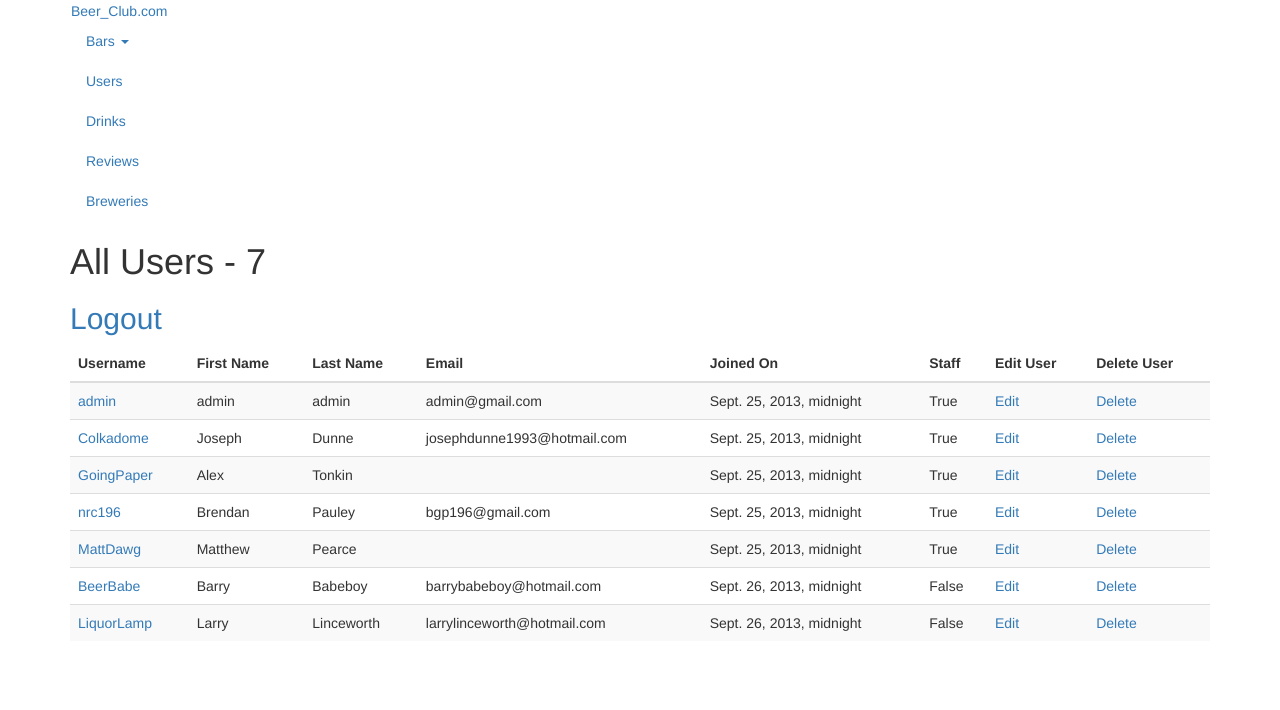
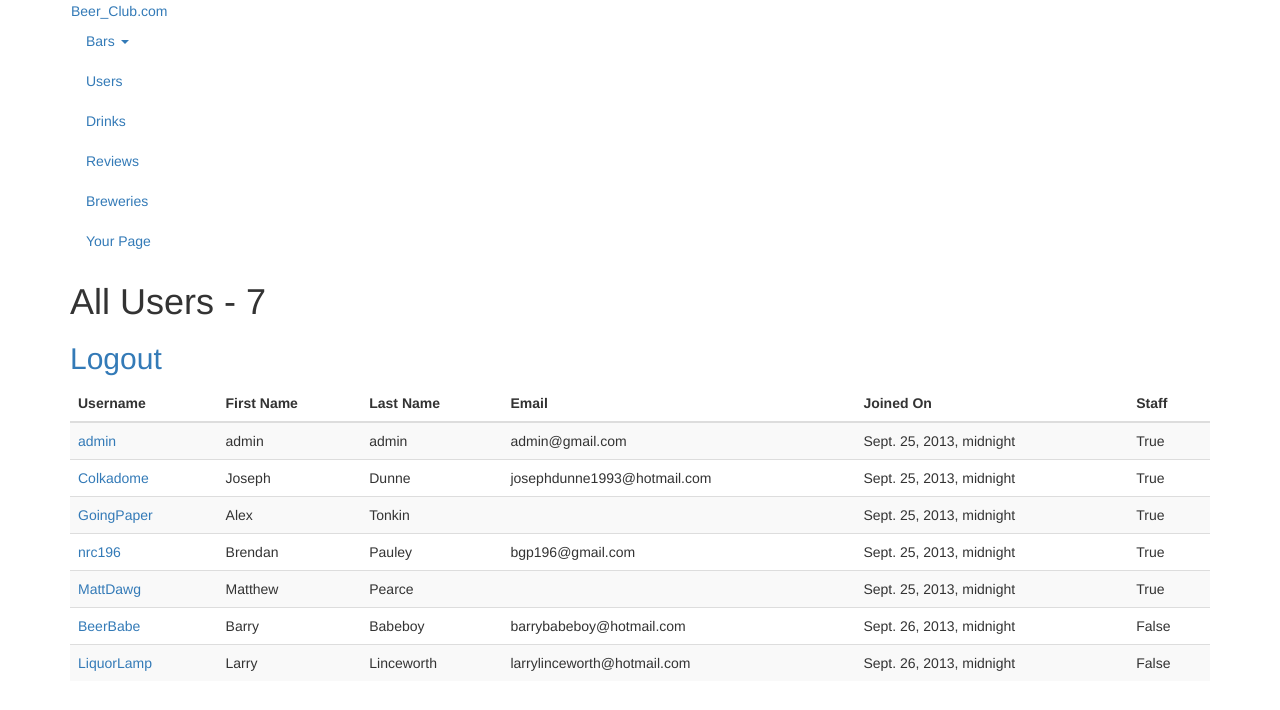
Before and after one commit to goingpaper/project, a Django app: page /users/ in a window 1280 px wide. Shown: the top 710 px of the page. Run offline with Django 3.2, Linux system fonts and the light colour scheme; a user stored in the database is signed in; data comes from the database, SQL or seed files in the repository; both versions use the stored data as it was after the commit; parts of the project's set-up code (start-up, migrations or seed data) failed here and were passed over; some libraries are stand-ins or nearby versions.

Commit message:
modifyed editing and deleting of records

```diff
--- a/project/barreviews/templates/barreviews/base.html
+++ b/project/barreviews/templates/barreviews/base.html
@@ -25,6 +25,9 @@
                         <li><a href="{% url 'barreviews:drinks' %}">Drinks</a></li>
                         <li><a href="{% url 'barreviews:reviews' %}">Reviews</a></li>
                         <li><a href="{% url 'barreviews:breweries' %}">Breweries</a></li>
+						{% if user %}
+						<li><a href="{% url 'barreviews:user' user.id %}">Your Page</a></li>
+						{% endif %}
                     </ul>
                 </div>
             </div>
--- a/project/barreviews/templates/barreviews/user.html
+++ b/project/barreviews/templates/barreviews/user.html
@@ -16,13 +16,14 @@
     <p>
         <strong>User Type:</strong> {{ usertemp.is_staff }}
     </p>
-
+{% if user.username == usertemp.username %}
 <p>
 <a href="{% url 'barreviews:user_edit' usertemp.id %}">Edit User</a>
 </p>
 <p>
 <a href="{% url 'barreviews:user_delete' usertemp.id %}">Delete User</a>
 </p>
+{% endif %}
 <h3>Reviews - {{ usertemp.reviewbar_set.all.count }}</h3>
 {% if usertemp.reviewbar_set.all %}
 <table class="table table-striped">
--- a/project/barreviews/templates/barreviews/users.html
+++ b/project/barreviews/templates/barreviews/users.html
@@ -12,8 +12,6 @@
             <th>Email</th>
             <th>Joined On</th>
             <th>Staff</th>
-            <th>Edit User</th>
-            <th>Delete User</th>
         </tr>
     </thead>
     <tbody>
@@ -25,13 +23,6 @@
             <td>{{ usertemp.email }}</td>
             <td>{{ usertemp.date_joined }}</td>
             <td>{{ usertemp.is_staff }}</td>
-            {% if usertemp.id %}
-            <td><a href="{% url 'barreviews:user_edit' usertemp.id %}">Edit</a></td>
-            <td><a href="{% url 'barreviews:user_delete' usertemp.id %}">Delete</a></td>
-            {% else %}
-            <td><a href="{% url 'barreviews:user_edit' 1 %}">Edit</a></td>
-            <td><a href="{% url 'barreviews:user_delete' 1 %}">Delete</a></td>
-            {% endif %}
         </tr>
         {% endfor %}
     </tbody>
```
Also changed, not shown: project/barreviews/templates/barreviews/bars.html (+0 -9 lines), project/barreviews/templates/barreviews/drinks.html (+0 -9 lines), project/project.sqlite3.
